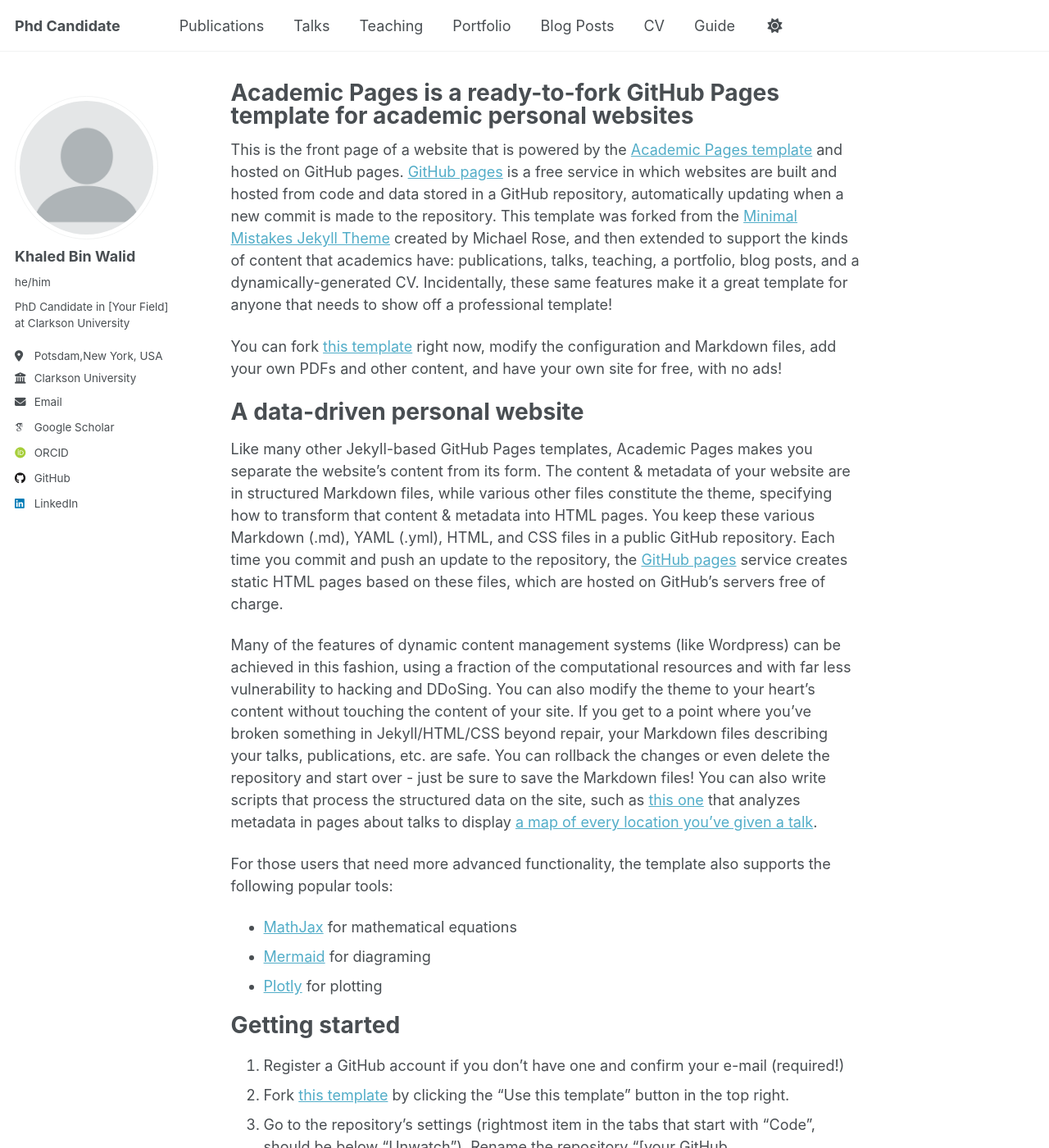
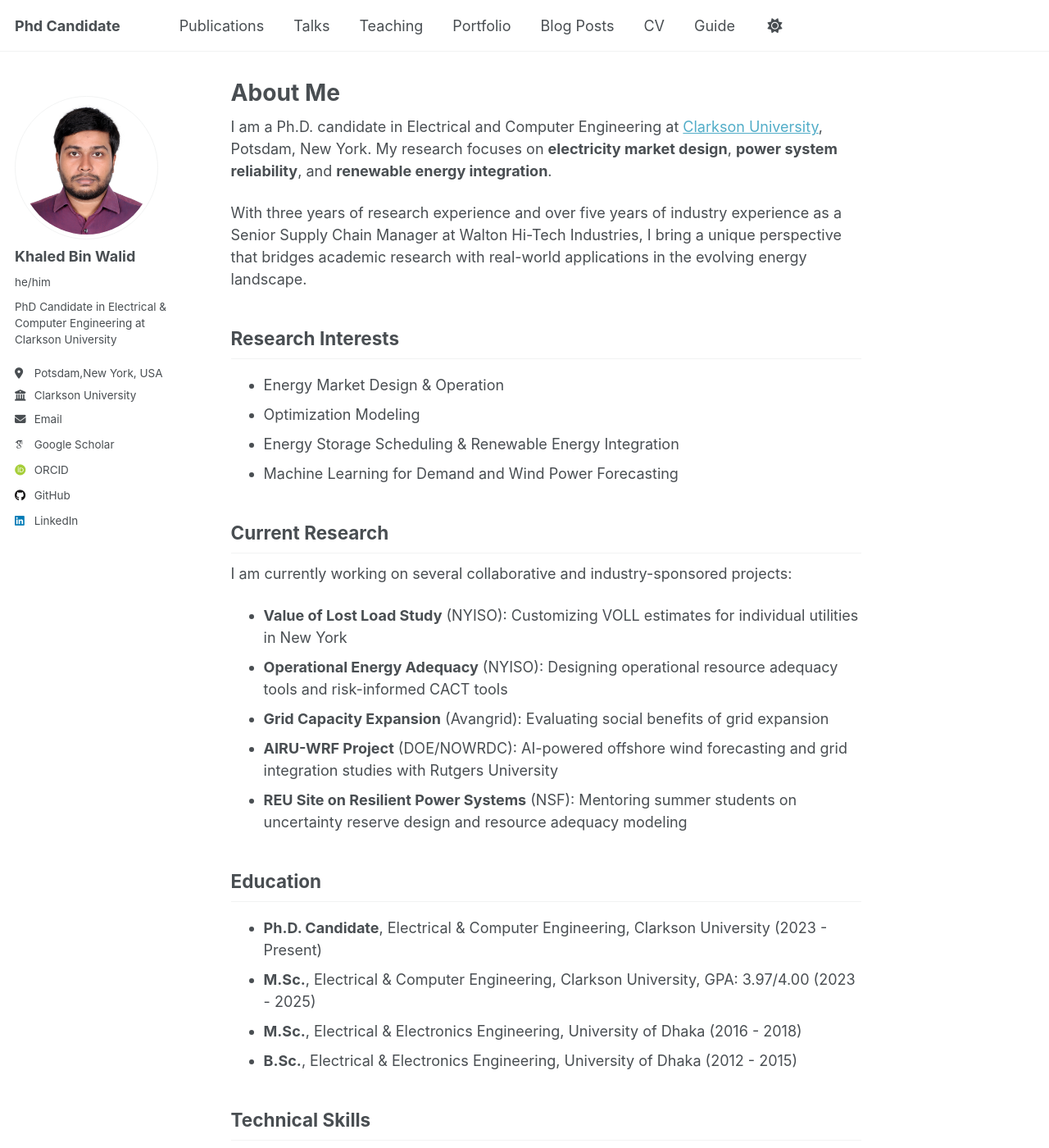
Before and after one commit to Khaled823/KhaledBinWalid, a Jekyll site: the page built from _pages/about.md, in a window 1280 px wide and 1400 px high. Shown: the whole window at 82% size. Built offline with Jekyll 4.4.1, drawn with Linux system fonts in a browser that asks for light colours; some web fonts are replaced; a script that is not in the unit is left out; some of the changed text lies outside the part shown.

Commit message:
Add About page, profile photo, and CV
- Created personalized About page with research interests, education, and skills
- Added profile photo (profile.jpg)
- Added CV PDF to files directory
- Updated config with bio and avatar changes

🤖 Generated with [Claude Code](https://claude.com/claude-code)

Co-Authored-By: Claude <noreply@anthropic.com>

```diff
--- a/_config.yml
+++ b/_config.yml
@@ -23,10 +23,10 @@ repository               : "Khaled823/KhaledBinWalid"
 #               Additional customization can be done by editing /_includes/author-profile.html
 author:
   # Biographic information
-  avatar           : "profile.png"
+  avatar           : "profile.jpg"
   name             : "Khaled Bin Walid"
   pronouns         : "he/him" # example: "she/her"
-  bio              : "PhD Candidate in [Your Field] at Clarkson University"
+  bio              : "PhD Candidate in Electrical & Computer Engineering at Clarkson University"
   location         : "Potsdam,New York, USA"
   occupation       : "Phd Candidate"
   employer         : "Clarkson University"
--- a/_pages/about.md
+++ b/_pages/about.md
@@ -1,56 +1,50 @@
 ---
 permalink: /
-title: "Academic Pages is a ready-to-fork GitHub Pages template for academic personal websites"
+title: "About Me"
 author_profile: true
 redirect_from:
   - /about/
   - /about.html
 ---
 
-This is the front page of a website that is powered by the [Academic Pages template](https://github.com/academicpages/academicpages.github.io) and hosted on GitHub pages. [GitHub pages](https://pages.github.com) is a free service in which websites are built and hosted from code and data stored in a GitHub repository, automatically updating when a new commit is made to the repository. This template was forked from the [Minimal Mistakes Jekyll Theme](https://mmistakes.github.io/minimal-mistakes/) created by Michael Rose, and then extended to support the kinds of content that academics have: publications, talks, teaching, a portfolio, blog posts, and a dynamically-generated CV. Incidentally, these same features make it a great template for anyone that needs to show off a professional template!
+I am a Ph.D. candidate in Electrical and Computer Engineering at [Clarkson University](https://www.clarkson.edu/), Potsdam, New York. My research focuses on **electricity market design**, **power system reliability**, and **renewable energy integration**.
 
- You can fork [this template](https://github.com/academicpages/academicpages.github.io) right now, modify the configuration and Markdown files, add your own PDFs and other content, and have your own site for free, with no ads!
+With three years of research experience and over five years of industry experience as a Senior Supply Chain Manager at Walton Hi-Tech Industries, I bring a unique perspective that bridges academic research with real-world applications in the evolving energy landscape.
 
-A data-driven personal website
-======
-Like many other Jekyll-based GitHub Pages templates, Academic Pages makes you separate the website's content from its form. The content & metadata of your website are in structured Markdown files, while various other files constitute the theme, specifying how to transform that content & metadata into HTML pages. You keep these various Markdown (.md), YAML (.yml), HTML, and CSS files in a public GitHub repository. Each time you commit and push an update to the repository, the [GitHub pages](https://pages.github.com/) service creates static HTML pages based on these files, which are hosted on GitHub's servers free of charge.
+## Research Interests
 
-Many of the features of dynamic content management systems (like Wordpress) can be achieved in this fashion, using a fraction of the computational resources and with far less vulnerability to hacking and DDoSing. You can also modify the theme to your heart's content without touching the content of your site. If you get to a point where you've broken something in Jekyll/HTML/CSS beyond repair, your Markdown files describing your talks, publications, etc. are safe. You can rollback the changes or even delete the repository and start over - just be sure to save the Markdown files! You can also write scripts that process the structured data on the site, such as [this one](https://github.com/academicpages/academicpages.github.io/blob/master/talkmap.ipynb) that analyzes metadata in pages about talks to display [a map of every location you've given a talk](https://academicpages.github.io/talkmap.html).
+- Energy Market Design & Operation
+- Optimization Modeling
+- Energy Storage Scheduling & Renewable Energy Integration
+- Machine Learning for Demand and Wind Power Forecasting
 
-For those users that need more advanced functionality, the template also supports the following popular tools:
-- [MathJax](https://www.mathjax.org/) for mathematical equations
-- [Mermaid](https://mermaid.js.org/) for diagraming
-- [Plotly](https://plotly.com/javascript/) for plotting
+## Current Research
 
-Getting started
-======
-1. Register a GitHub account if you don't have one and confirm your e-mail (required!)
-1. Fork [this template](https://github.com/academicpages/academicpages.github.io) by clicking the "Use this template" button in the top right.
-1. Go to the repository's settings (rightmost item in the tabs that start with "Code", should be below "Unwatch"). Rename the repository "[your GitHub username].github.io", which will also be your website's URL.
-1. Set site-wide configuration and create content & metadata (see below -- also see [this set of diffs](https://archive.is/3TPas) showing what files were changed to set up [an example site](https://getorg-testacct.github.io) for a user with the username "getorg-testacct")
-1. Upload any files (like PDFs, .zip files, etc.) to the files/ directory. They will appear at https://[your GitHub username].github.io/files/example.pdf.
-1. Check status by going to the repository settings, in the "GitHub pages" section
+I am currently working on several collaborative and industry-sponsored projects:
 
-Site-wide configuration
-------
-The main configuration file for the site is in the base directory in [_config.yml](https://github.com/academicpages/academicpages.github.io/blob/master/_config.yml), which defines the content in the sidebars and other site-wide features. You will need to replace the default variables with ones about yourself and your site's github repository. The configuration file for the top menu is in [_data/navigation.yml](https://github.com/academicpages/academicpages.github.io/blob/master/_data/navigation.yml). For example, if you don't have a portfolio or blog posts, you can remove those items from that navigation.yml file to remove them from the header.
+- **Value of Lost Load Study** (NYISO): Customizing VOLL estimates for individual utilities in New York
+- **Operational Energy Adequacy** (NYISO): Designing operational resource adequacy tools and risk-informed CACT tools
+- **Grid Capacity Expansion** (Avangrid): Evaluating social benefits of grid expansion
+- **AIRU-WRF Project** (DOE/NOWRDC): AI-powered offshore wind forecasting and grid integration studies with Rutgers University
+- **REU Site on Resilient Power Systems** (NSF): Mentoring summer students on uncertainty reserve design and resource adequacy modeling
 
-Create content & metadata
-------
-For site content, there is one Markdown file for each type of content, which are stored in directories like _publications, _talks, _posts, _teaching, or _pages. For example, each talk is a Markdown file in the [_talks directory](https://github.com/academicpages/academicpages.github.io/tree/master/_talks). At the top of each Markdown file is structured data in YAML about the talk, which the theme will parse to do lots of cool stuff. The same structured data about a talk is used to generate the list of talks on the [Talks page](https://academicpages.github.io/talks), each [individual page](https://academicpages.github.io/talks/2012-03-01-talk-1) for specific talks, the talks section for the [CV page](https://academicpages.github.io/cv), and the [map of places you've given a talk](https://academicpages.github.io/talkmap.html) (if you run this [python file](https://github.com/academicpages/academicpages.github.io/blob/master/talkmap.py) or [Jupyter notebook](https://github.com/academicpages/academicpages.github.io/blob/master/talkmap.ipynb), which creates the HTML for the map based on the contents of the _talks directory).
+## Education
 
-**Markdown generator**
+- **Ph.D. Candidate**, Electrical & Computer Engineering, Clarkson University (2023 - Present)
+- **M.Sc.**, Electrical & Computer Engineering, Clarkson University, GPA: 3.97/4.00 (2023 - 2025)
+- **M.Sc.**, Electrical & Electronics Engineering, University of Dhaka (2016 - 2018)
+- **B.Sc.**, Electrical & Electronics Engineering, University of Dhaka (2012 - 2015)
 
-The repository includes [a set of Jupyter notebooks](https://github.com/academicpages/academicpages.github.io/tree/master/markdown_generator
-) that converts a CSV containing structured data about talks or presentations into individual Markdown files that will be properly formatted for the Academic Pages template. The sample CSVs in that directory are the ones I used to create my own personal website at stuartgeiger.com. My usual workflow is that I keep a spreadsheet of my publications and talks, then run the code in these notebooks to generate the Markdown files, then commit and push them to the GitHub repository.
+## Technical Skills
 
-How to edit your site's GitHub repository
-------
-Many people use a git client to create files on their local computer and then push them to GitHub's servers. If you are not familiar with git, you can directly edit these configuration and Markdown files directly in the github.com interface. Navigate to a file (like [this one](https://github.com/academicpages/academicpages.github.io/blob/master/_talks/2012-03-01-talk-1.md) and click the pencil icon in the top right of the content preview (to the right of the "Raw | Blame | History" buttons). You can delete a file by clicking the trashcan icon to the right of the pencil icon. You can also create new files or upload files by navigating to a directory and clicking the "Create new file" or "Upload files" buttons.
+- **Optimization & Power Systems**: Gurobi, Electricity Market Design, Energy Storage Scheduling
+- **Machine Learning & Forecasting**: Data Analysis, Demand Forecasting, Wind Power Forecasting
+- **Programming**: Python, Julia, MATLAB, C/C++
+- **Simulation Tools**: PLEXOS, Simulink, PSCAD
 
-Example: editing a Markdown file for a talk
-![Editing a Markdown file for a talk](/images/editing-talk.png)
+## Contact
 
-For more info
-------
-More info about configuring Academic Pages can be found in [the guide](https://academicpages.github.io/markdown/), the [growing wiki](https://github.com/academicpages/academicpages.github.io/wiki), and you can always [ask a question on GitHub](https://github.com/academicpages/academicpages.github.io/discussions). The [guides for the Minimal Mistakes theme](https://mmistakes.github.io/minimal-mistakes/docs/configuration/) (which this theme was forked from) might also be helpful.
+Feel free to reach out to discuss research collaborations or opportunities.
+
+- **Email**: [walidk@clarkson.edu](mailto:walidk@clarkson.edu)
+- **Location**: Potsdam, New York, USA
```
Also changed, not shown: images/profile.jpg (added), images/profile.png (deleted), 1 other file.
